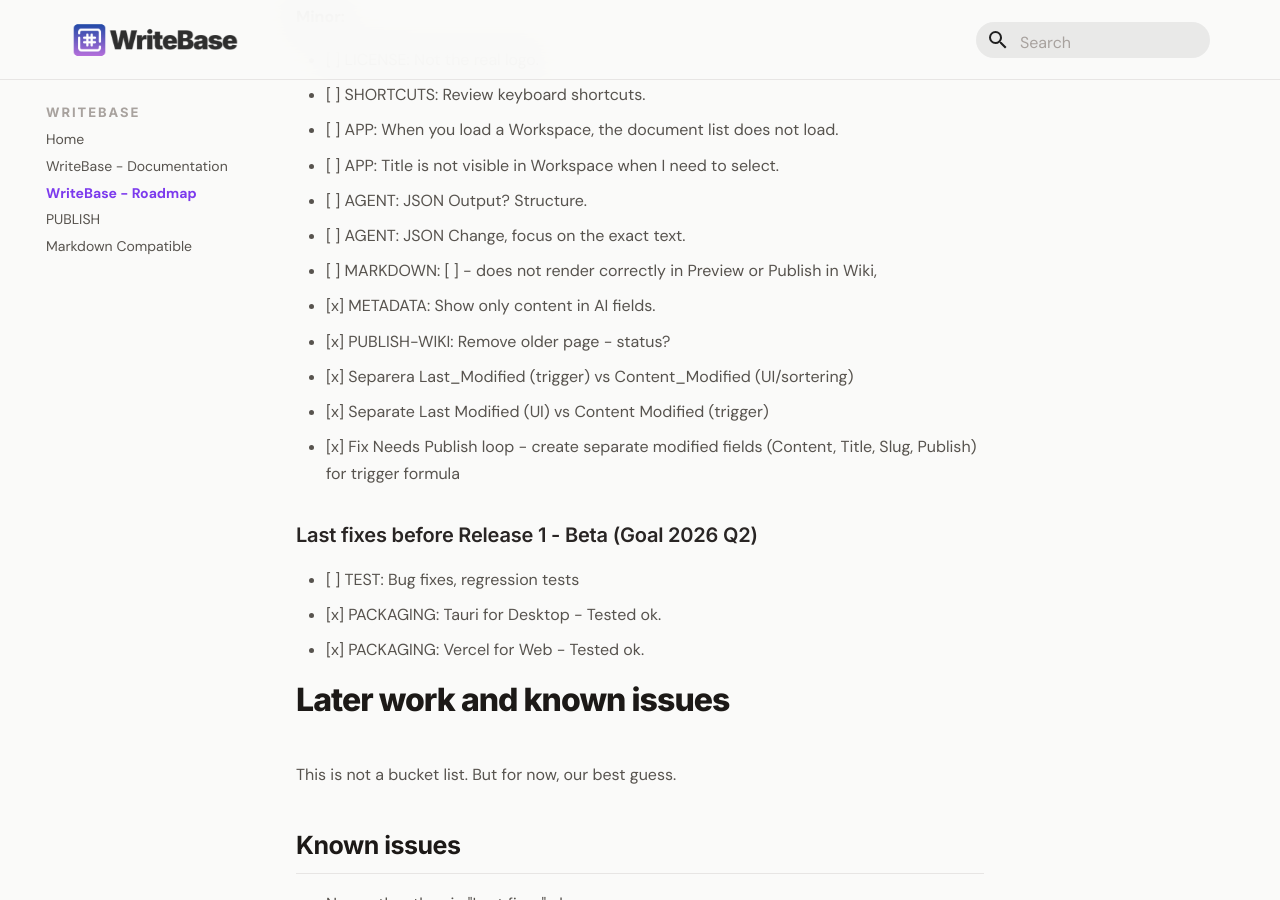
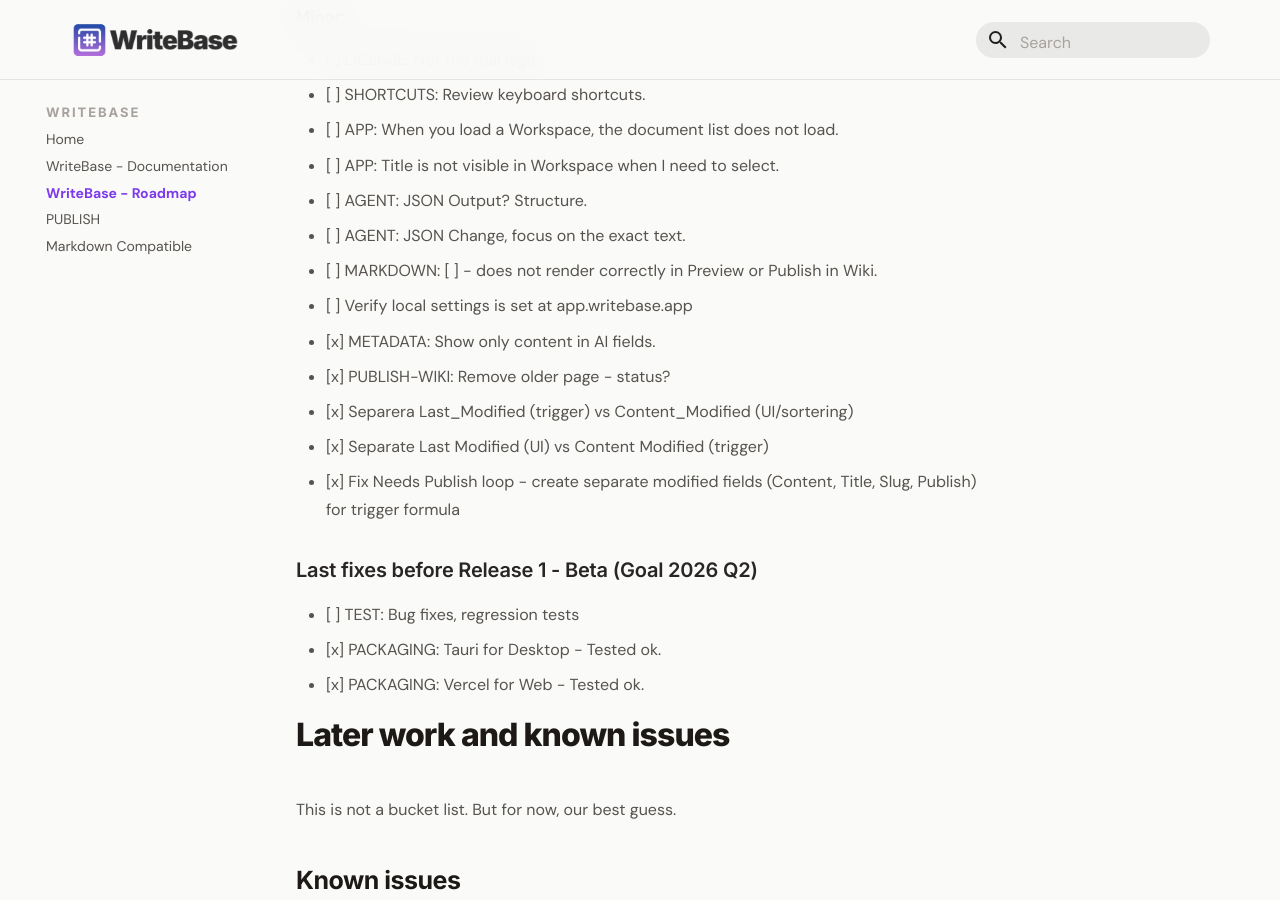
Before and after one commit to larssonhthomas-afk/writebase-docs, an MkDocs documentation site: the page built from docs/009-writebase-roadmap.md, in a window 1280 px wide and 900 px high, scrolled down 747 px. Built offline with MkDocs 1.6.1 and Material for MkDocs 9.7.7, drawn with Linux system fonts in a browser that asks for light colours; some web fonts are replaced.

Commit message:
Update 009-writebase-roadmap.md

```diff
--- a/docs/009-writebase-roadmap.md
+++ b/docs/009-writebase-roadmap.md
@@ -36,7 +36,8 @@ This Backlog has a priority 1-3.
 - [ ] APP: Title is not visible in Workspace when I need to select.
 - [ ] AGENT: JSON Output? Structure.
 - [ ] AGENT: JSON Change, focus on the exact text.
-- [ ] MARKDOWN: [ ] - does not render correctly in Preview or Publish in Wiki,
+- [ ] MARKDOWN: [ ] - does not render correctly in Preview or Publish in Wiki.
+- [ ] Verify local settings is set at app.writebase.app
 
 - [x] METADATA: Show only content in AI fields.
 - [x] PUBLISH-WIKI: Remove older page - status?
```
